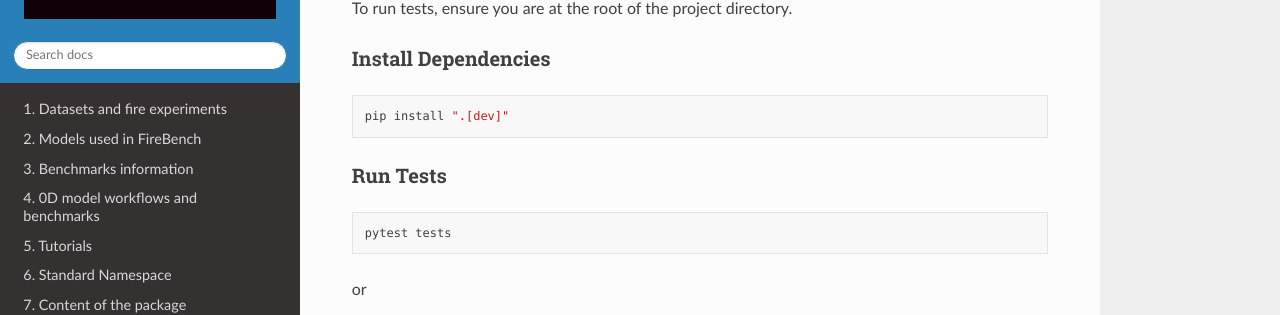
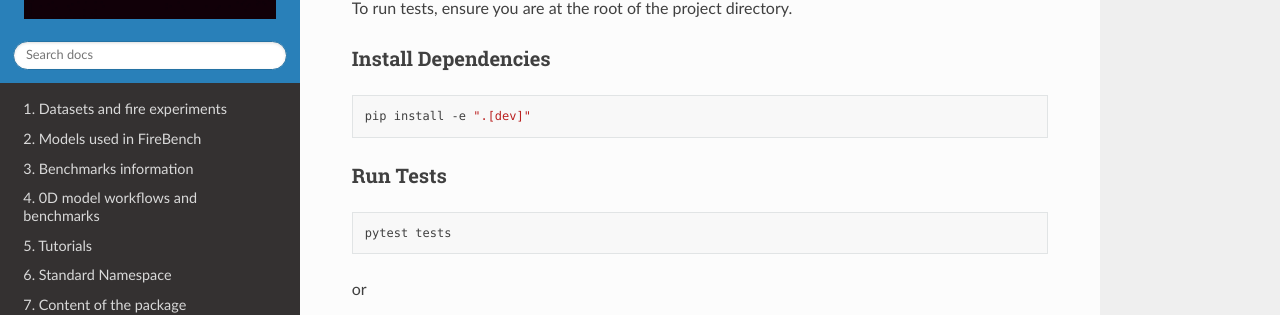
Before and after one commit to wirc-sjsu/firebench, a Sphinx documentation site: the page built from docs/developers.md, in a window 1280 px wide and 900 px high. Shown: the part 219-534 px from the top of the window. Built offline with Sphinx 7.4.7 and the Read the Docs theme 3.1.0, drawn with Linux system fonts in a browser that asks for light colours.

````diff
--- a/docs/developers.md
+++ b/docs/developers.md
@@ -7,7 +7,7 @@ To run tests, ensure you are at the root of the project directory.
 ### Install Dependencies
 
 ```bash
-pip install ".[dev]"
+pip install -e ".[dev]"
 ```
 
 ### Run Tests
````
